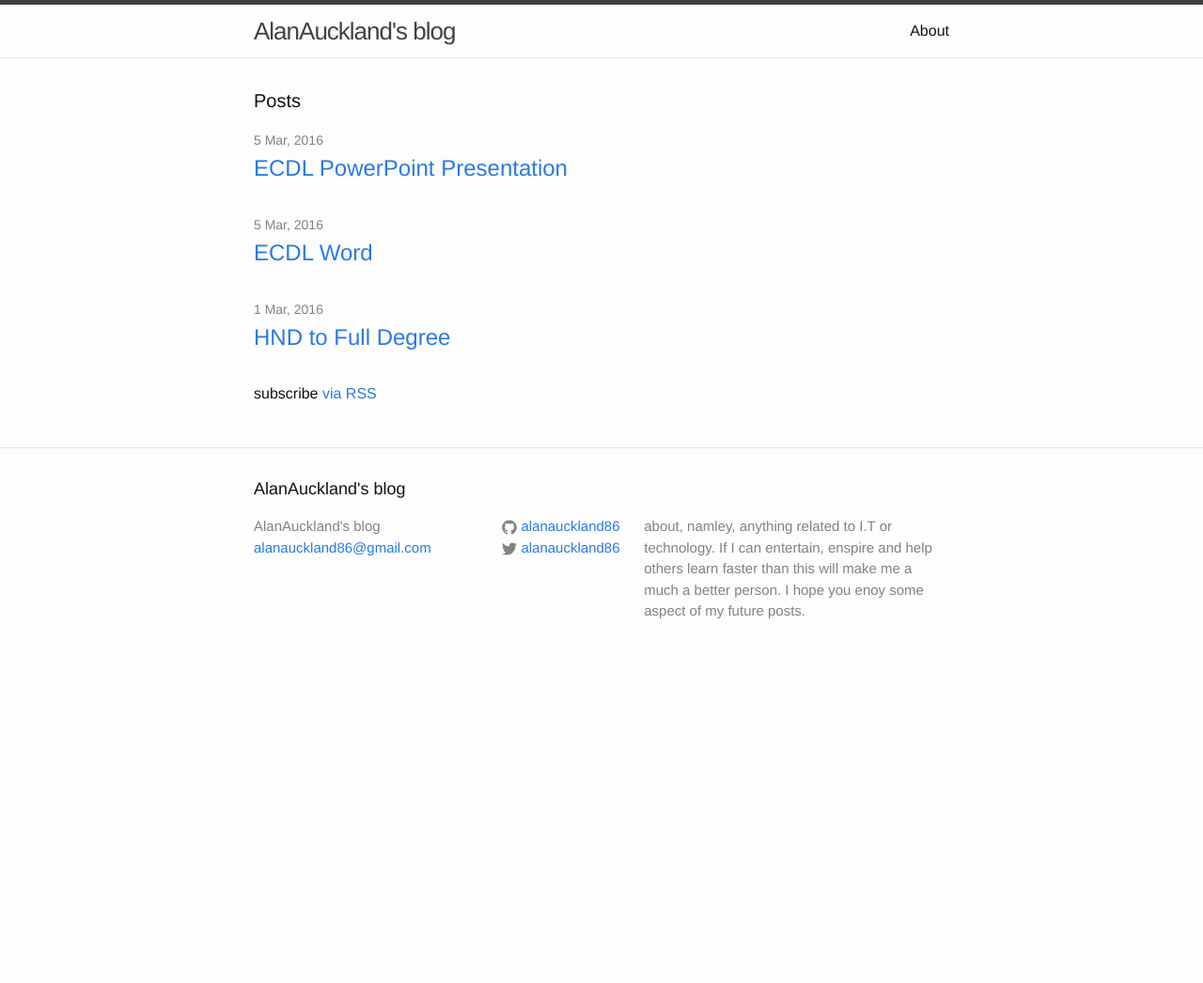
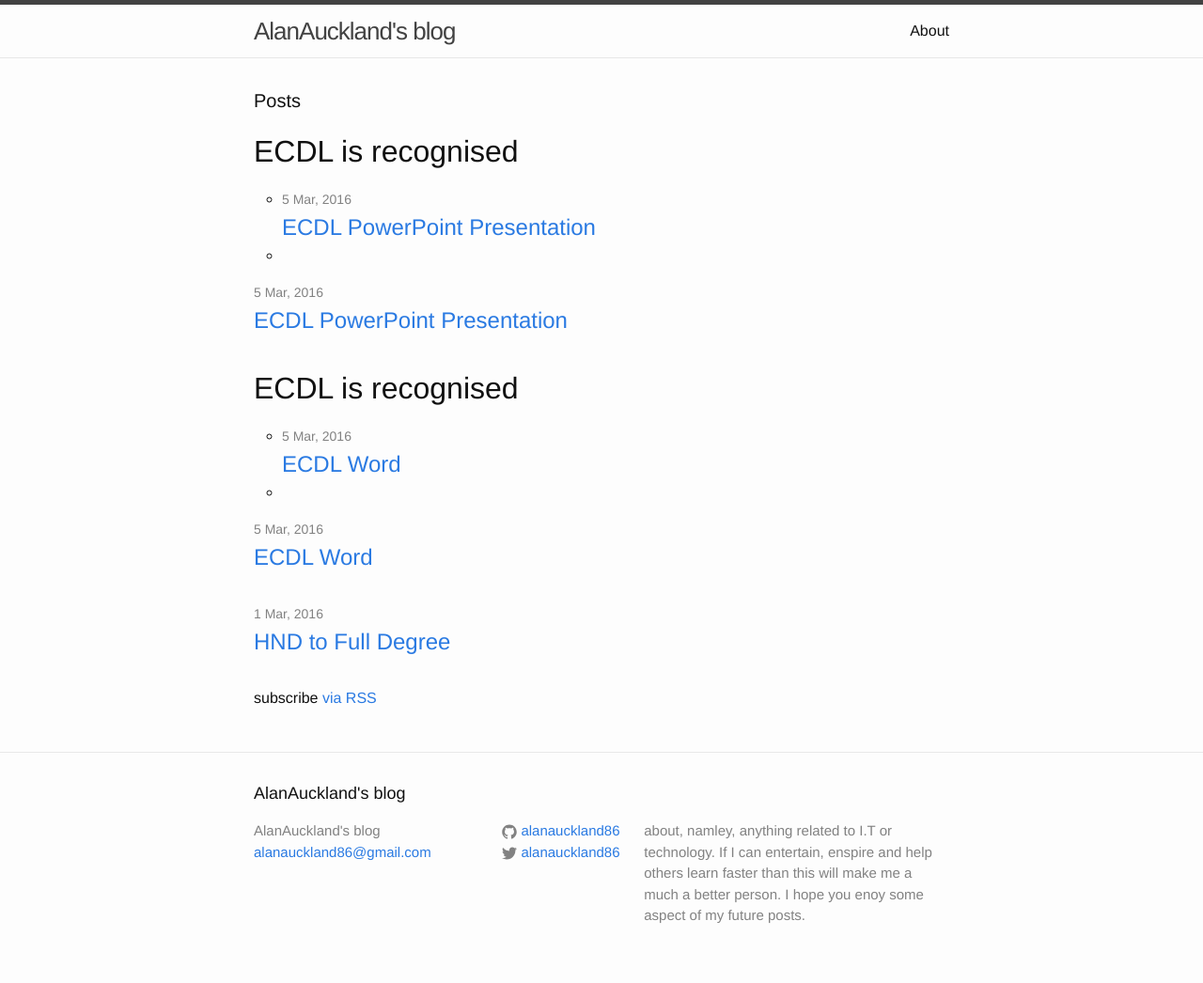
Before and after one commit to alanauckland86/alanauckland86.github.io, a Jekyll site: the page built from index.html, in a window 1280 px wide. Shown: the whole page at 94% size. Built offline with Jekyll 4.4.1, drawn with Linux system fonts in a browser that asks for light colours; before the commit the page ends 900 px from its top, so only the background shows below that.

Commit message:
changed if statement to for loop

```diff
--- a/index.html
+++ b/index.html
@@ -9,12 +9,8 @@ layout: default
   <ul class="post-list">
     {% for post in site.posts %}
 
-    {% comment %}
-       If post's categories = ecdl, create a new list
-       with a class of ecdl-list
-    {% endcomment %}
-
-    {% if post.categories == 'ECDL' %}
+        {% for categories in post.categories %}
+            {% if categories == 'ECDL' %}
                 <h1>ECDL is recognised</h1>
                     <ul class="ecdl-list">
                         <li>
@@ -23,6 +19,7 @@ layout: default
                         <li>
                     </ul>
             {%endif%}
+        {%endfor%}
 
          <li>
              <span class="post-meta">{{ post.date | date: "%-d %b, %Y" }}</span>
@@ -30,6 +27,7 @@ layout: default
             <h2>
                 <a class="post-link" href="{{ post.url | prepend: site.baseurl }}">{{ post.title }}</a>
             </h2>
+
         </li>
     {% endfor %}
   </ul>
```
Lines whose indentation alone changed are shown as unchanged.
